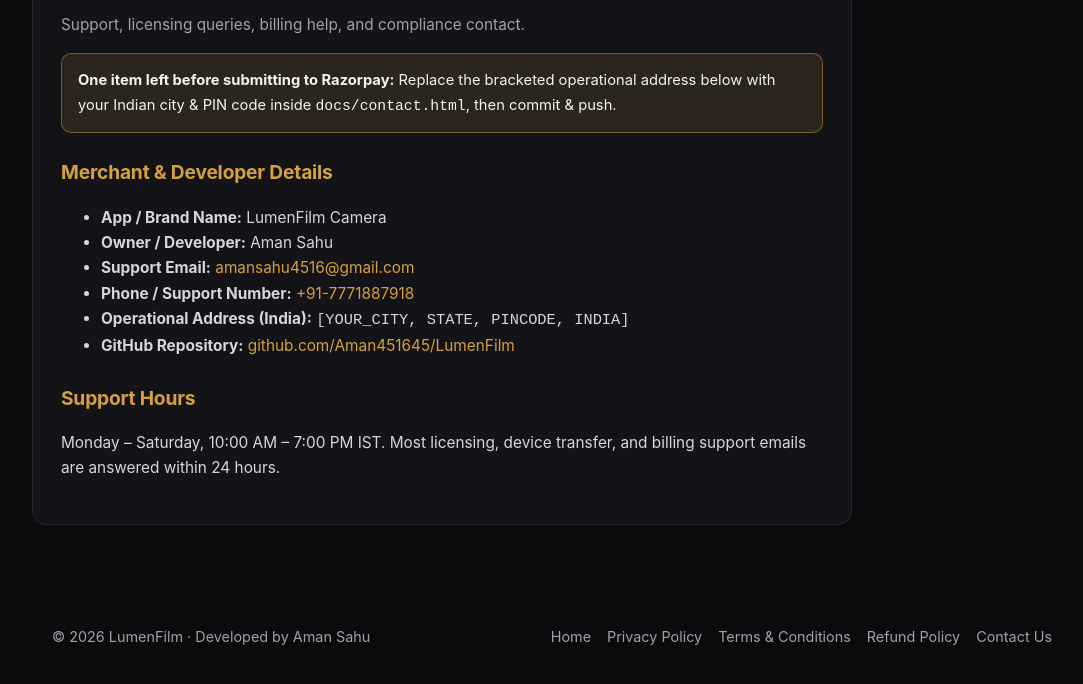
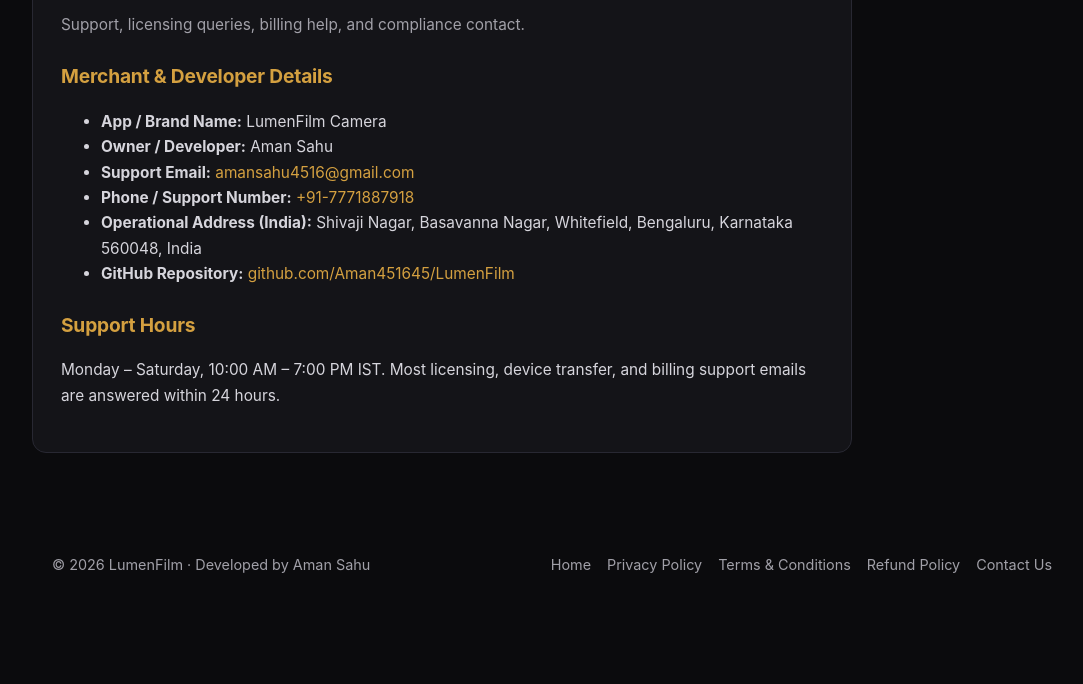
Before and after one commit to Aman451645/LumenFilm, a plain HTML site: page docs/contact.html in a window 1280 px wide. Shown: the part 182-866 px from the top of the page, without its empty margins (88-1171 px from the left). After the commit the page ends 806 px from the top, so only its background shows below. Drawn offline with Linux system fonts and the light colour scheme.

Commit message:
Add operational Bengaluru address to Contact Us page

```diff
--- a/docs/contact.html
+++ b/docs/contact.html
@@ -28,17 +28,13 @@
       <h1>Contact Us</h1>
       <p style="color: var(--muted);">Support, licensing queries, billing help, and compliance contact.</p>
 
-      <div class="notice-box">
-        <strong>One item left before submitting to Razorpay:</strong> Replace the bracketed operational address below with your Indian city &amp; PIN code inside <code>docs/contact.html</code>, then commit &amp; push.
-      </div>
-
       <h2>Merchant &amp; Developer Details</h2>
       <ul>
         <li><strong>App / Brand Name:</strong> LumenFilm Camera</li>
         <li><strong>Owner / Developer:</strong> Aman Sahu</li>
         <li><strong>Support Email:</strong> <a href="mailto:amansahu4516@gmail.com">amansahu4516@gmail.com</a></li>
         <li><strong>Phone / Support Number:</strong> <a href="tel:+917771887918">+91-7771887918</a></li>
-        <li><strong>Operational Address (India):</strong> <code>[YOUR_CITY, STATE, PINCODE, INDIA]</code></li>
+        <li><strong>Operational Address (India):</strong> Shivaji Nagar, Basavanna Nagar, Whitefield, Bengaluru, Karnataka 560048, India</li>
         <li><strong>GitHub Repository:</strong> <a href="https://github.com/Aman451645/LumenFilm">github.com/Aman451645/LumenFilm</a></li>
       </ul>
 
```
